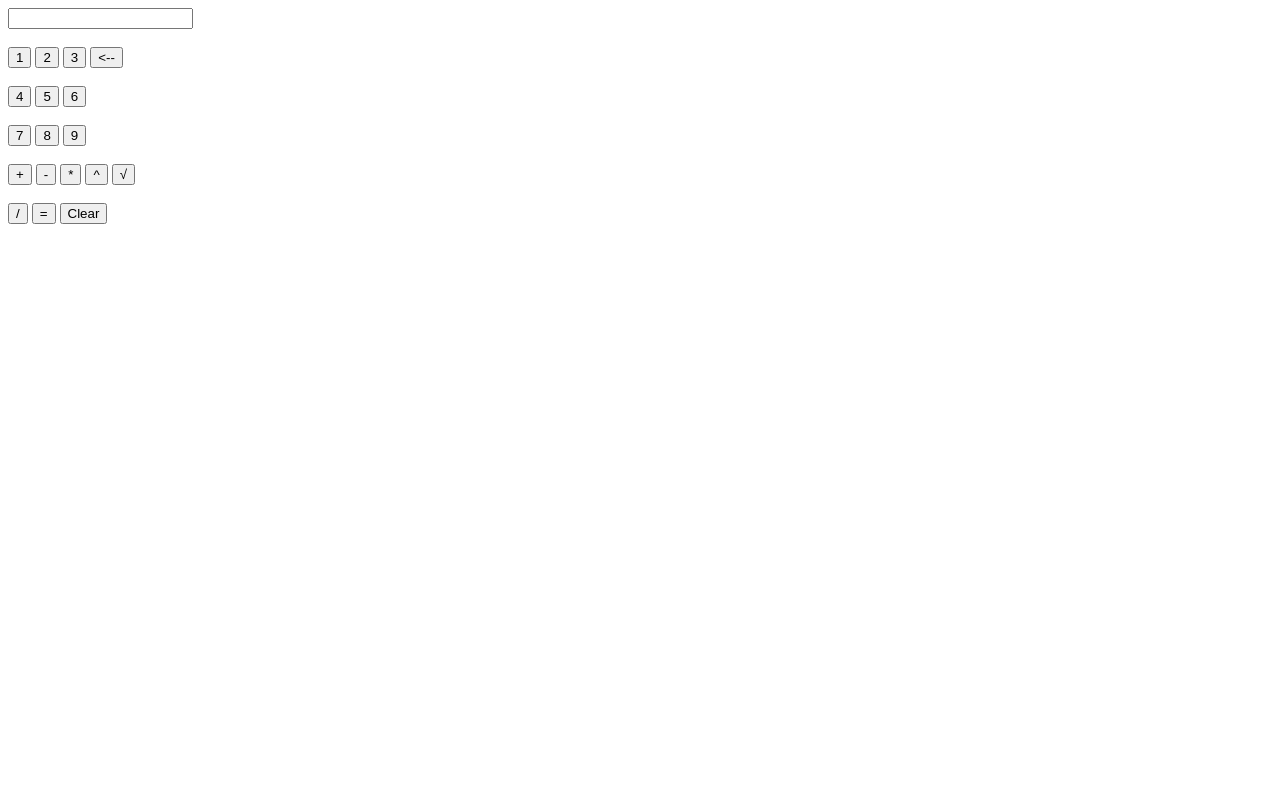
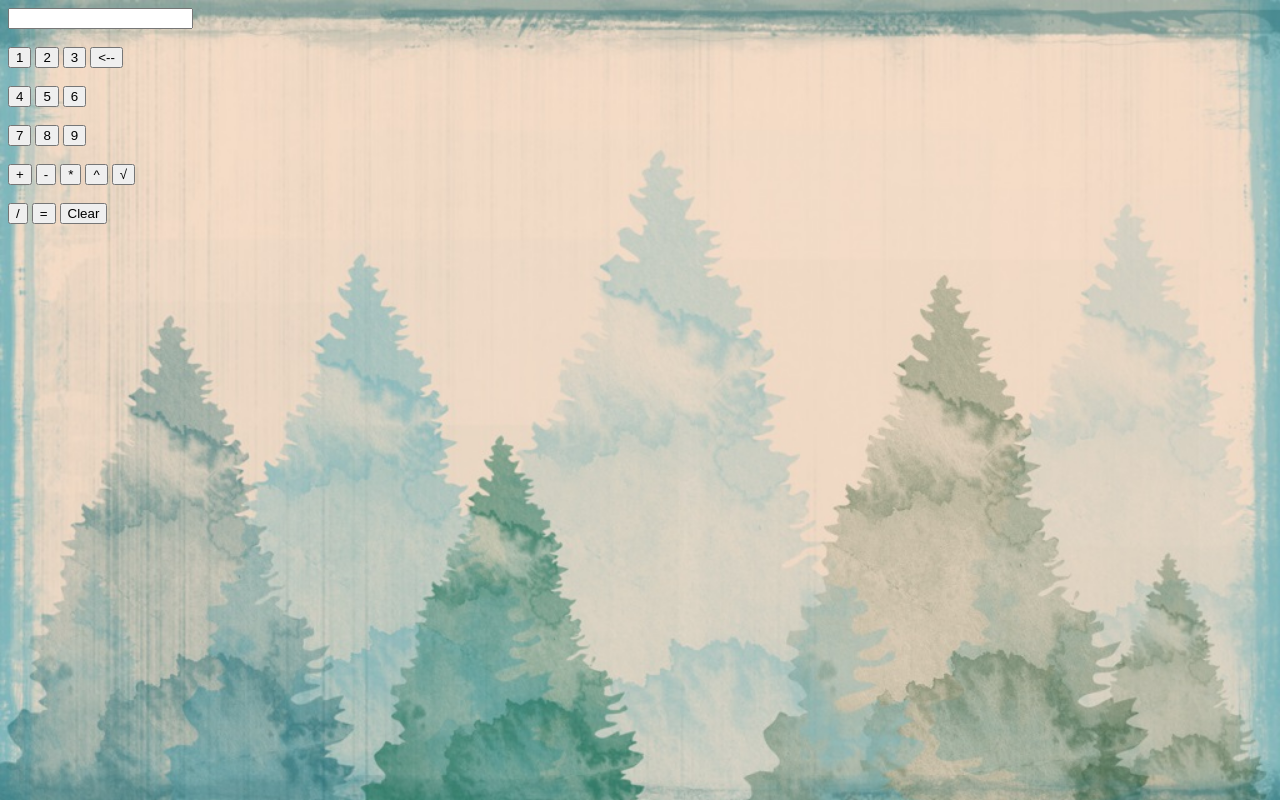
Before and after one commit to Randolph7454/Randolph7454.github.io, a plain HTML site: page calculator.html in a window 1280 px wide. Drawn offline with Linux system fonts and the light colour scheme; files whose address does not match are found by name.

Commit message:
Update calculator.html

```diff
--- a/calculator.html
+++ b/calculator.html
@@ -3,6 +3,7 @@
 <head>
     <meta charset="UTF-8">
     <script src="myScript.js"></script>
+     <link rel="stylesheet" href="Extra.css">
   <style>
     .button {
       background-color: #4CAF50;
```
